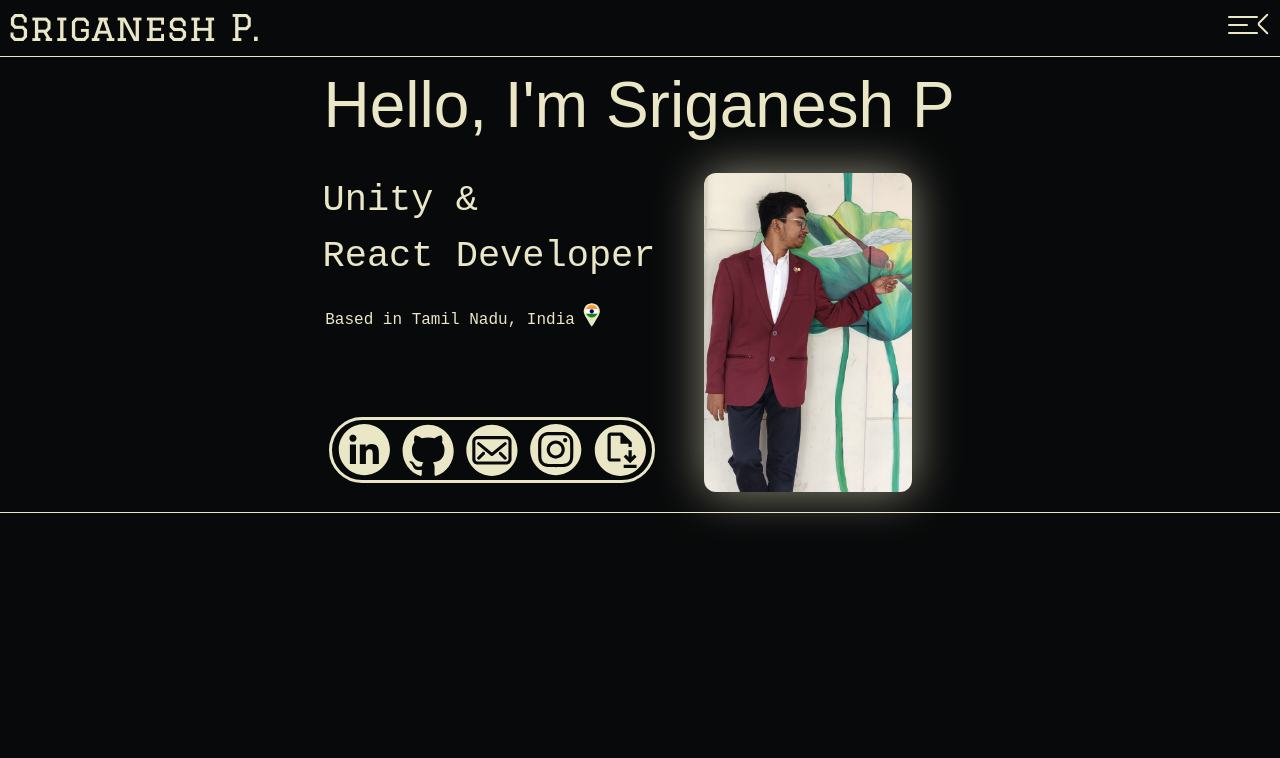
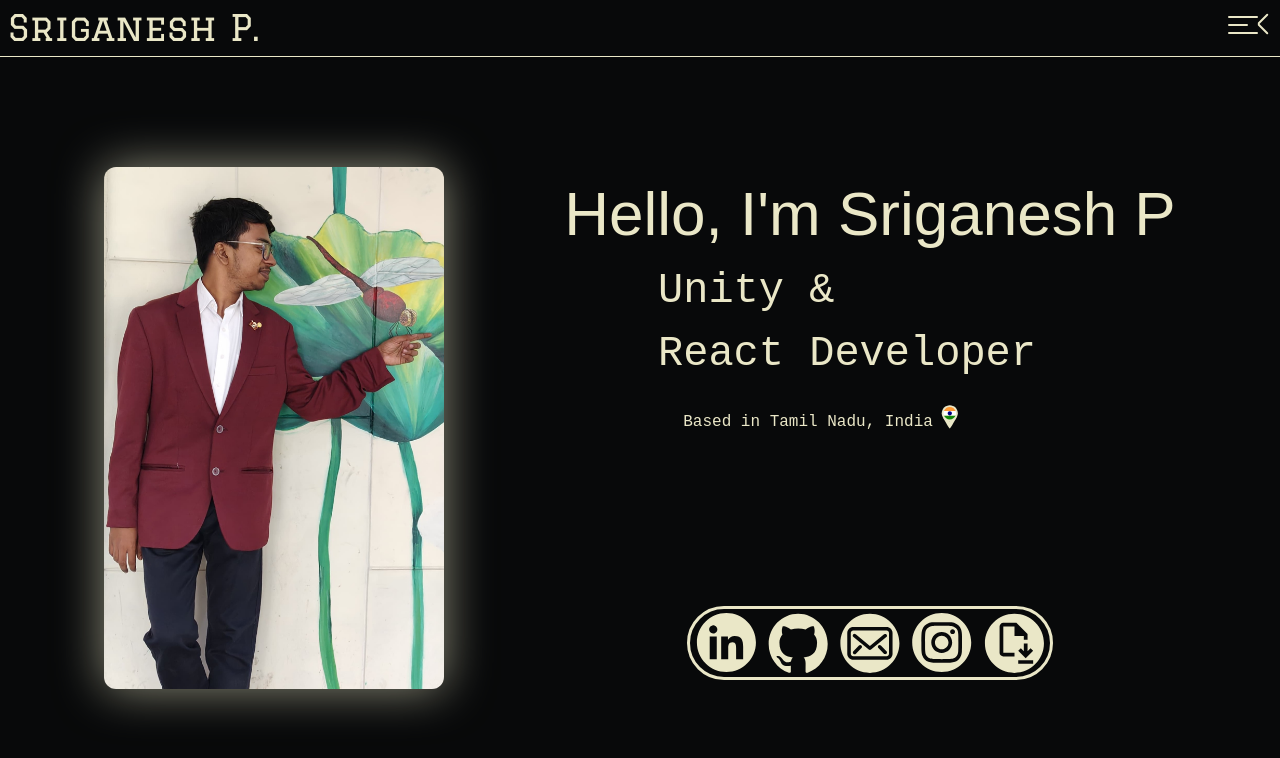
Before and after one commit to SriGanesh01/Portfolio1Srignesh, a React (Vite) app: page /home in a window 1280 px wide. Shown: the top 758 px of the page. Built offline with nearby package versions, Linux system fonts and the light colour scheme; a web font is replaced by a local one.

Commit message:
Adding Desktop Support back. Backup for potential major change

```diff
--- a/src/components/Home/HeroHome.jsx
+++ b/src/components/Home/HeroHome.jsx
@@ -139,14 +139,14 @@ function HeroHome() {
 
 
     return (
-        <div className="">
+        <div className="lg:h-screen lg:flex lg:flex-col lg:justify-between">
             <div className="">
                 <Header />
             </div>
-            <div className="sm:flex sm:justify-center sm:font-secondary hidden sm:text-[64px] sm:ml-[-2px]">Hello&#44; I&#39;m Sriganesh P</div>
-            <div  className="flex flex-col sm:flex-row-reverse sm:gap-12 sm:justify-center sm:mb-5 ">
+            <div className="sm:flex sm:justify-center sm:font-secondary hidden sm:text-[64px] sm:ml-[-2px] lg:hidden">Hello&#44; I&#39;m Sriganesh P</div>
+            <div  className="flex flex-col sm:flex-row-reverse sm:gap-12 sm:justify-center sm:mb-5 lg:flex-row lg:gap-30 ">
                 <div className="flex relative justify-center">
-                    <div className="flex w-42.5 sm:w-52 relative justify-center mt-5">
+                    <div className="flex w-42.5 sm:w-52 lg:w-85 relative justify-center mt-5">
                         <div onClick={() => SetClickState(!ClickState)} tabIndex="0" className="turnabit">
                             {/* <div  className="absolute h-full w-full bg-transparent z-12" tabIndex="0"></div> */}
                             <img ref={cardFlipRef} className={` h-42.5 w-42.5 sm:h-full sm:w-auto sm:relative rounded-full sm:rounded-xl drop-shadow-[0_0_24px_rgba(234,231,199,0.6)] outline-offset-2 object-cover object-top sm:object-cover `} tabIndex="0" src={MyPhoto1} alt="" />
@@ -157,14 +157,14 @@ function HeroHome() {
 
 
                         {/* //! */}
-                        {/* <div className="">
-                            <p className="rotate-[285deg] font-handwritten1 text-6xl pb-4 absolute top-10 left-[-11px] z-[-1]">Click</p>
-                            <img className="absolute -rotate-2 top-[-4px] left-[13.7px] w-12.5 z-[-1]" src={Arrow1} alt="" />
+                        <div className="hidden lg:block">
+                            <p className="  lg:rotate-[285deg] lg:font-handwritten1 lg:text-6xl lg:pb-4 lg:absolute lg:top-10 lg:left-[-11px] lg:z-[-1]">Click</p>
+                            <img className=" lg:absolute lg:-rotate-2 lg:top-[-4px] lg:left-[13.7px] lg:w-12.5 lg:z-[-1]" src={Arrow1} alt="" />
                         </div>
-                        <div className="">
-                            <p className="rotate-[105deg] font-handwritten1 text-6xl pb-4 absolute bottom-10 right-[-11px]  z-[-1]">Click</p>
-                            <img className="absolute rotate-[182deg] bottom-[-4px] right-[13.7px] w-12.5 z-[-1]" src={Arrow1} alt="" />
-                        </div> */}
+                        <div className="hidden lg:block">
+                            <p className=" lg:rotate-[105deg] lg:font-handwritten1 lg:text-6xl lg:pb-4 lg:absolute lg:bottom-10 lg:right-[-11px]  lg:z-[-1]">Click</p>
+                            <img className=" lg:absolute lg:rotate-[182deg] lg:bottom-[-4px] lg:right-[13.7px] lg:w-12.5 lg:z-[-1]" src={Arrow1} alt="" />
+                        </div>
                         {/* //! */}
 
 
@@ -173,9 +173,9 @@ function HeroHome() {
 
                 <div className="mt-5 mb-3 h-auto flex flex-col justify-between">
                     <div className="flex flex-col justify-center">
-                        <div className="flex justify-center font-secondary text-[32px] sm:hidden ">Hello&#44; I&#39;m Sriganesh P</div>
+                        <div className="flex justify-center font-secondary text-[32px] sm:hidden lg:flex lg:text-[62px] ">Hello&#44; I&#39;m Sriganesh P</div>
                         <div className="flex justify-center ml-[-46px]">
-                            <div className="font-tretiary font-extralight text-[30px] sm:text-[37px]">Unity & <br className="" /> React Developer</div>
+                            <div className="font-tretiary font-extralight text-[30px] sm:text-[37px] lg:text-[42px] ">Unity & <br className="" /> React Developer</div>
                         </div>
                         <br />
                         <div className="flex gap-2 justify-center text-left ml-[-39px] sm:ml-[-99px] ">
@@ -183,13 +183,13 @@ function HeroHome() {
                             <a className="" href="https://maps.app.goo.gl/DR8QozvhKgo4gNsp8" target="_blank" ><img className="-translate-y-[5px] h-6 tapping" src={Location} alt="" /></a>
                         </div>
                     </div>
-                    <div className="flex flex-col justify-center items-center mt-8 sm:ml-[-40px] ">
+                    <div className="flex flex-col justify-center items-center mt-8 sm:ml-[-40px] lg:ml-0 ">
                         <div ref={ItemBorder} className="py-1 px-1.5 flex flex-row justify-between align-middle gap-3 outline-3 rounded-full w-fit mb-3 sm:mb-0">
-                            <a href="https://www.linkedin.com/in/sriganesh-prakash-725a50279/" target="_blank" ><img ref={LinkedPos} className="SocialIcons w-13" src={LinkedInIcon} alt="" /></a>
-                            <a href="https://github.com/SriGanesh01"><img ref={GitPos} className="SocialIcons w-13  " src={GitHub} alt="" target="_blank" /></a>
-                            <a href="https://mail.google.com/mail/?view=cm&to=psriganesh2005@gmail.com"><img ref={MailPos} className="SocialIcons w-13" src={Mail} alt="" target="_blank" /></a>
-                            <a href="https://www.instagram.com/_sriganesh___/"><img ref={InstaPos} className="SocialIcons w-13" src={Instagram} alt="" target="_blank" /></a>
-                            <a href="/CV_SRIGANESH_P_v5.pdf" target="_blank" download ><img ref={ResumePos} className="SocialIcons w-13" src={Resume} alt="" /></a>
+                            <a href="https://www.linkedin.com/in/sriganesh-prakash-725a50279/" target="_blank" ><img ref={LinkedPos} className="SocialIcons w-13 lg:min-w-15" src={LinkedInIcon} alt="" /></a>
+                            <a href="https://github.com/SriGanesh01"><img ref={GitPos} className="SocialIcons w-13 lg:min-w-15 " src={GitHub} alt="" target="_blank" /></a>
+                            <a href="https://mail.google.com/mail/?view=cm&to=psriganesh2005@gmail.com"><img ref={MailPos} className="SocialIcons w-13 lg:min-w-15" src={Mail} alt="" target="_blank" /></a>
+                            <a href="https://www.instagram.com/_sriganesh___/"><img ref={InstaPos} className="SocialIcons w-13 lg:min-w-15" src={Instagram} alt="" target="_blank" /></a>
+                            <a href="/CV_SRIGANESH_P_v5.pdf" target="_blank" download ><img ref={ResumePos} className="SocialIcons w-13 lg:min-w-15" src={Resume} alt="" /></a>
                         </div>
                     </div>
                 </div>
--- a/src/index.css
+++ b/src/index.css
@@ -17,6 +17,8 @@ body {
     color: #EAE7C7;
     height: 1000vh;
 }
+
+
 
 body::-webkit-scrollbar {
     display: none;
@@ -162,3 +164,7 @@ body::-webkit-scrollbar {
 .SocialIcons:hover {
     transform: scale3d(1.2, 1.2, 1);
 } */
+
+.liy {
+    height: 100vh;
+}
--- a/src/pages/Home.jsx
+++ b/src/pages/Home.jsx
@@ -3,12 +3,12 @@ import HeroHome from "../components/Home/HeroHome";
 
 function Home() {
   return (
-    <>
+    <div>
         <HeroHome />
         {/* <SkillsHome />
         <ProjectsHome />
         <ContactHome /> */}
-    </>
+    </div>
   );
 }
 
```
